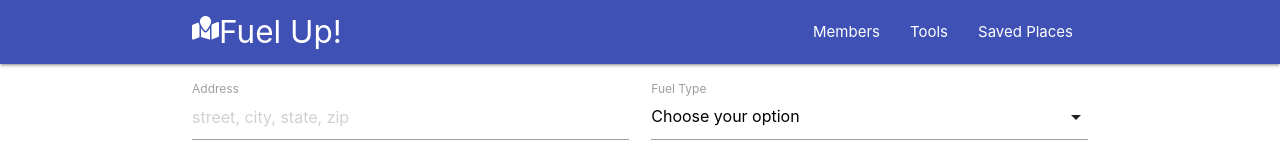
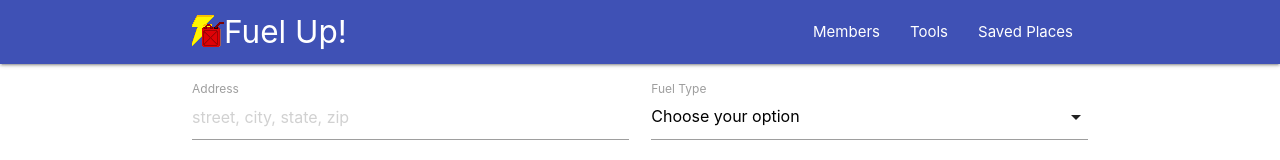
Before and after one commit to Team6DiamondPlatipi/TechnicallyAMammal, a plain HTML site: page index.html in a window 1280 px wide. Shown: the top 160 px of the page. Drawn offline with nearby package versions, Linux system fonts and the light colour scheme.

Commit message:
added a fav icon and replaced icon in title

```diff
--- a/index.html
+++ b/index.html
@@ -10,6 +10,7 @@
 <!-- Compiled and minified CSS -->
     <link rel="stylesheet" href="https://cdnjs.cloudflare.com/ajax/libs/materialize/1.0.0-beta/css/materialize.min.css">
     <link rel="stylesheet" href="style.css">
+    <link rel="shortcut icon" href="images/fav.PNG">
     <title>Fuel Up</title>
 </head>
 <body>
@@ -18,7 +19,8 @@
     <div class="navbar-fixed">
         <nav class="nav-wrapper indigo">
             <div class="container">
-                <i class="fas fa-map-marked"></i><a href="#" class="brand-logo">Fuel Up!</a>
+                <!-- <i class="fas fa-map-marked"></i><a href="#" class="brand-logo">Fuel Up!</a> -->
+                <img class="icon" src="images/fav.PNG"><a href="#" class="brand-logo">Fuel Up!</a>
                 <a href="#" class="sidenav-trigger" data-target="mobile-links">
                     <i class="material-icons">menu</i>
                 </a>
--- a/style.css
+++ b/style.css
@@ -4,6 +4,10 @@
   .card {
     min-height: 365px;
   }
+  .icon {
+    position: relative;
+    top: 10px;
+  }
   /* .imgH{
     min-height: 150px;
   } */
```
Also changed, not shown: images/fav.PNG (added).
